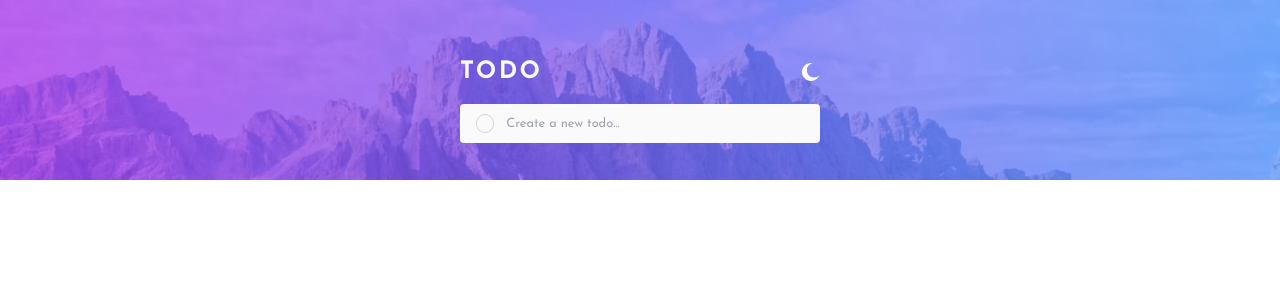
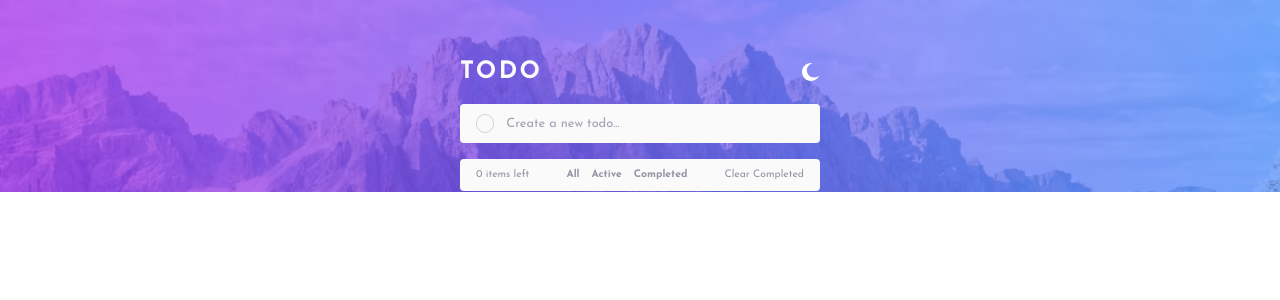
Before and after one commit to Bolazcoding/todo-app, a React (Vite) app: page / in a window 1280 px wide. Shown: the top 300 px of the page. Built offline with nearby package versions, Linux system fonts and the light colour scheme.

Commit message:
initial commit

```diff
--- a/src/App.jsx
+++ b/src/App.jsx
@@ -3,9 +3,11 @@ import Header from "./components/Header";
 import Main from "./components/Main";
 import TodoForm from "./components/TodoForm";
 import TodoLists from "./components/TodoLists";
+import TodoSummary from "./components/TodoSummary";
 
 function App() {
   const [todos, setTodo] = useState([]);
+  const [filter, setFilter] = useState("all");
 
   function handleAddItems(todo) {
     setTodo((todos) => [...todos, todo]);
@@ -23,11 +25,31 @@ function App() {
     );
   }
 
+  const filteredTodos = todos.filter((todo) => {
+    if (filter === "active") {
+      return !todo.checked;
+    }
+
+    if (filter === "completed") {
+      return todo.checked;
+    }
+
+    return true;
+  });
+
+  function handleClearList() {
+    const confirmed = window.confirm(
+      "Are you sure you want to delete all items?"
+    );
+
+    if (confirmed) setTodo([]);
+  }
+
   // console.log(todos);
 
   return (
     <>
-      <div className="header-bg min-h-45">
+      <div className="header-bg h-48">
         <Main>
           <Header />
           <TodoForm onAddItems={handleAddItems} />
@@ -35,6 +57,10 @@ function App() {
             todos={todos}
             onDeleteItems={handleDeleteItems}
             onToggleItems={handleToggleItems}
+            filter={filter}
+            setFilter={setFilter}
+            filteredTodos={filteredTodos}
+            handleClearList={handleClearList}
           />
         </Main>
       </div>
--- a/src/components/TodoItem.jsx
+++ b/src/components/TodoItem.jsx
@@ -1,21 +1,21 @@
-function TodoItem({ item, onDeleteItems, onToggleItems }) {
+function TodoItem({ todo, onDeleteItems, onToggleItems }) {
   return (
     <li className="bg-bg-card flex items-center justify-between px-4 py-2.5 rounded">
       <div className="flex items-center gap-3">
         <button
-          className={`check-btn ${item.checked && "checked_btn"}`}
-          onClick={() => onToggleItems(item.id)}
+          className={`check-btn ${todo.checked && "checked_btn"}`}
+          onClick={() => onToggleItems(todo.id)}
         ></button>
 
         <span
           className={`text-text-primary text-[0.8rem] ${
-            item.checked ? "line-through" : ""
+            todo.checked ? "line-through" : ""
           }`}
         >
-          Jog around the park 3x {item.description}
+          Jog around the park 3x {todo.description}
         </span>
       </div>
-      <button onClick={() => onDeleteItems(item.id)}>
+      <button onClick={() => onDeleteItems(todo.id)}>
         <svg
           className="w-3.5 h-3.5"
           xmlns="http://www.w3.org/2000/svg"
--- a/src/components/TodoLists.jsx
+++ b/src/components/TodoLists.jsx
@@ -1,18 +1,28 @@
-import Item from "./TodoItem";
+import TodoTextBox from "./TodoTextBox";
+import TodoSummary from "./TodoSummary";
 
-function TodoLists({ todos, onDeleteItems, onToggleItems }) {
+function TodoLists({
+  onDeleteItems,
+  onToggleItems,
+  filteredTodos,
+  todos,
+  filter,
+  setFilter,
+  handleClearList,
+}) {
   return (
     <div className="mt-4">
-      <ul>
-        {todos.map((item) => (
-          <Item
-            item={item}
-            key={item.id}
-            onDeleteItems={onDeleteItems}
-            onToggleItems={onToggleItems}
-          />
-        ))}
-      </ul>
+      <TodoTextBox
+        onDeleteItems={onDeleteItems}
+        onToggleItems={onToggleItems}
+        filteredTodos={filteredTodos}
+      />
+      <TodoSummary
+        todos={todos}
+        filter={filter}
+        setFilter={setFilter}
+        handleClearList={handleClearList}
+      />
     </div>
   );
 }
--- a/src/components/TodoSummary.jsx
+++ b/src/components/TodoSummary.jsx
@@ -1,5 +1,35 @@
-function TodoSummary() {
-  return <div></div>;
+function TodoSummary({ todos, filter, setFilter, handleClearList }) {
+  const numItems = todos.length;
+  const numChecked = todos.filter((todo) => todo.checked).length;
+  console.log(numItems);
+
+  return (
+    <div className="flex items-center justify-between bg-bg-card px-4 py-2 rounded">
+      <p className="text-text-secondary text-[0.65rem]">
+        {numItems - numChecked} items left
+      </p>
+      <div className="text-text-secondary text-[0.65rem] font-bold flex gap-3">
+        <button className="cursor-pointer" onClick={() => setFilter("all")}>
+          All
+        </button>
+        <button className="cursor-pointer" onClick={() => setFilter("active")}>
+          Active
+        </button>
+        <button
+          className="cursor-pointer"
+          onClick={() => setFilter("completed")}
+        >
+          Completed
+        </button>
+      </div>
+      <button
+        className="text-text-secondary text-[0.65rem] cursor-pointer"
+        onClick={handleClearList}
+      >
+        Clear Completed
+      </button>
+    </div>
+  );
 }
 
 export default TodoSummary;
--- /dev/null
+++ b/src/components/TodoTextBox.jsx
@@ -0,0 +1,18 @@
+import TodoItem from "./TodoItem";
+
+function TodoTextBox({ onDeleteItems, onToggleItems, filteredTodos }) {
+  return (
+    <ul>
+      {filteredTodos.map((todo) => (
+        <TodoItem
+          todo={todo}
+          key={todo.id}
+          onDeleteItems={onDeleteItems}
+          onToggleItems={onToggleItems}
+        />
+      ))}
+    </ul>
+  );
+}
+
+export default TodoTextBox;
```
